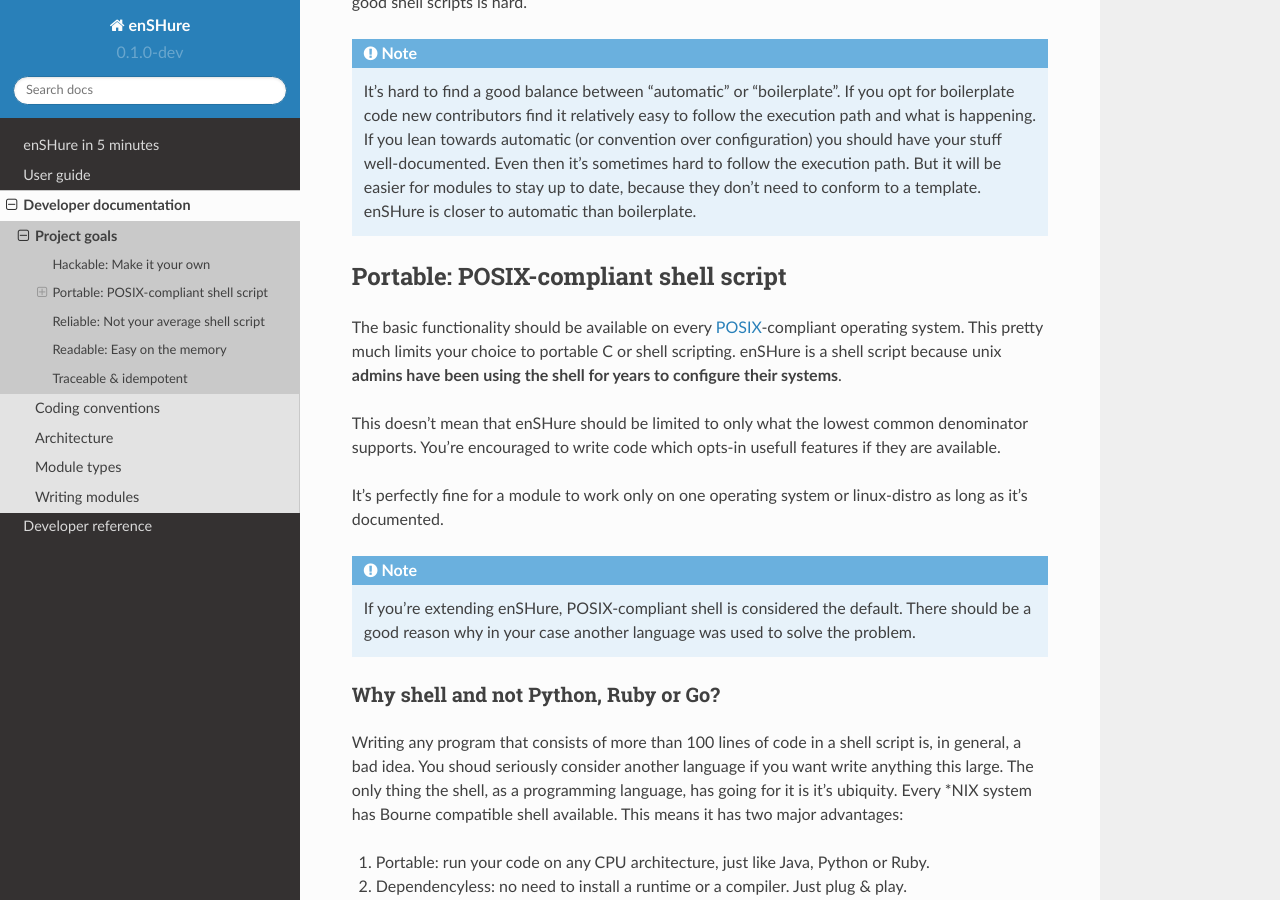
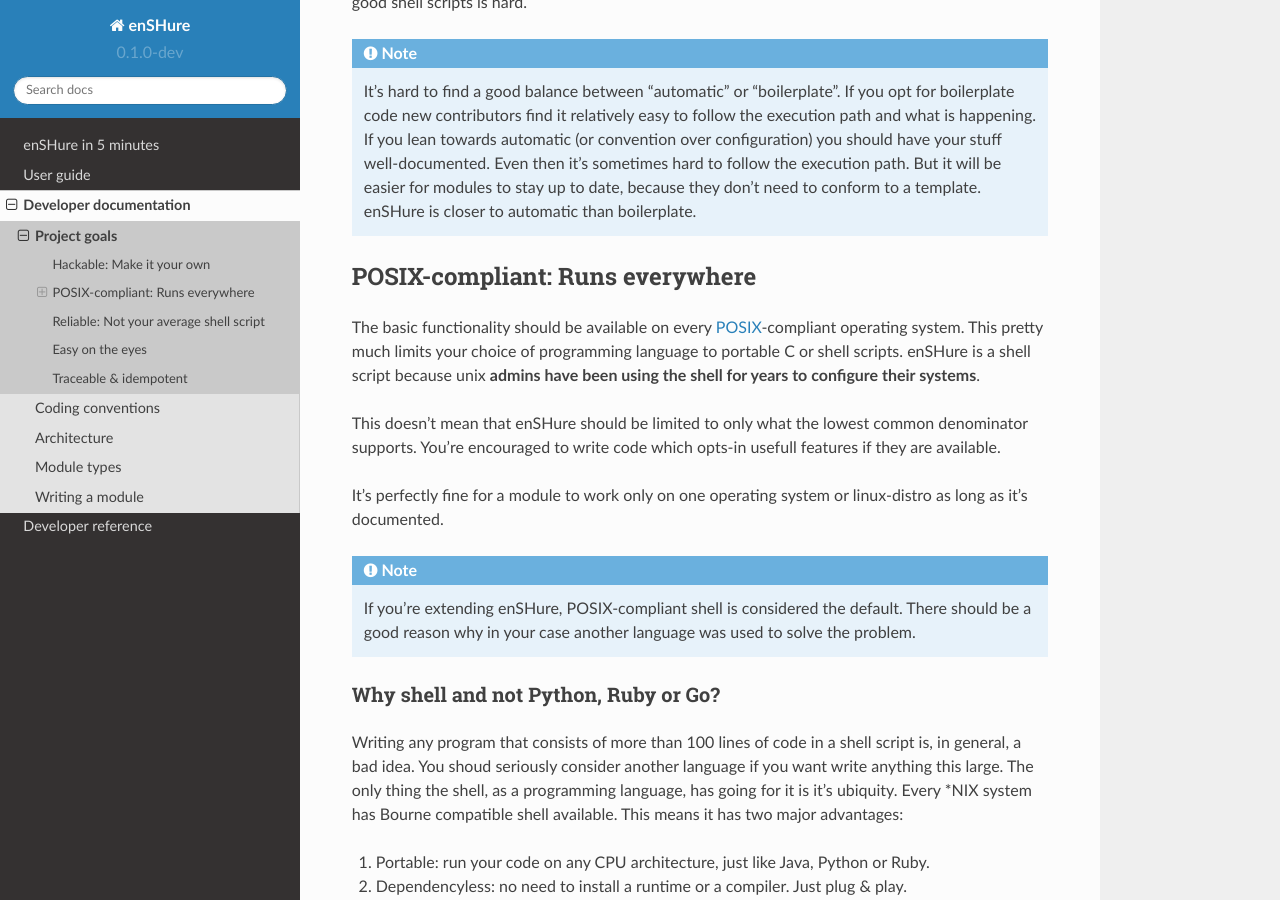
Before and after one commit to gbraekmans/enshure, a Sphinx documentation site: the page built from doc/code/principles.rst, in a window 1280 px wide and 900 px high, scrolled down 393 px. Built offline with Sphinx 7.4.7 and the Read the Docs theme 2.0.0, drawn with Linux system fonts in a browser that asks for light colours; pages that are not in the unit, such as notebooks, are missing from menus; some of the changed text lies outside the part shown.

Commit message:
added a simpletest target + docs

```diff
--- a/doc/code/index.rst
+++ b/doc/code/index.rst
@@ -20,3 +20,4 @@
    architecture
    types
    writing_modules
+   testing
--- a/doc/code/principles.rst
+++ b/doc/code/principles.rst
@@ -24,12 +24,12 @@
   for modules to stay up to date, because they don't need to conform to
   a template. enSHure is closer to automatic than boilerplate.
 
-Portable: POSIX-compliant shell script
---------------------------------------
+POSIX-compliant: Runs everywhere
+--------------------------------
 
 The basic functionality should be available on every POSIX_-compliant
-operating system. This pretty much limits your choice to portable C or
-shell scripting. enSHure is a shell script because unix **admins have been
+operating system. This pretty much limits your choice of programming language to portable C or
+shell scripts. enSHure is a shell script because unix **admins have been
 using the shell for years to configure their systems**.
 
 This doesn't mean that enSHure should be limited to only what the lowest common
@@ -109,8 +109,12 @@
 - mksh (Android, BSD)
 - dash (Debian-based distro's)
 
-Readable: Easy on the memory
-----------------------------
+Easy on the eyes
+----------------
+
+TODO: Write about color output
+
+TODO: Write about command construction
 
 Lots of programs require intimate knowledge of their options, switches
 and arguments. Not so with enSHure, everything follows a straightforward
--- a/doc/code/types.rst
+++ b/doc/code/types.rst
@@ -55,6 +55,8 @@
 Type: Service
 -------------
 
+TODO: Rename always & never to better alternatives. Present/absent, Persistent/dead, Available, unavailable
+
 These modules do everything service-related. Only usefull when working
 with the init system. Examples would be systemd, sysv, upstart, runit,
 openrc, ...
--- a/doc/code/writing_modules.rst
+++ b/doc/code/writing_modules.rst
@@ -1,5 +1,5 @@
-Writing modules
-===============
+Writing a module
+================
 
 TODO: Introduction
 
```
Also changed, not shown: other parts of doc/code/principles.rst (+2 -0 lines), 3 other files.
